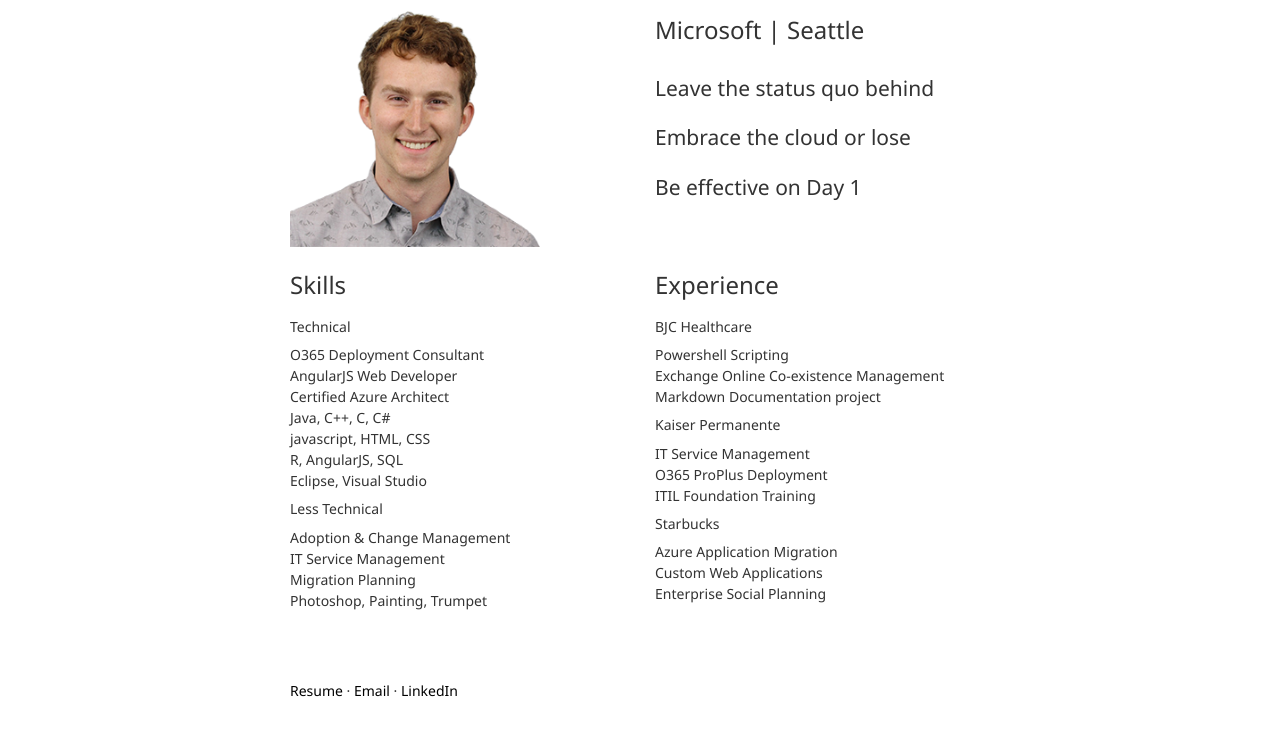
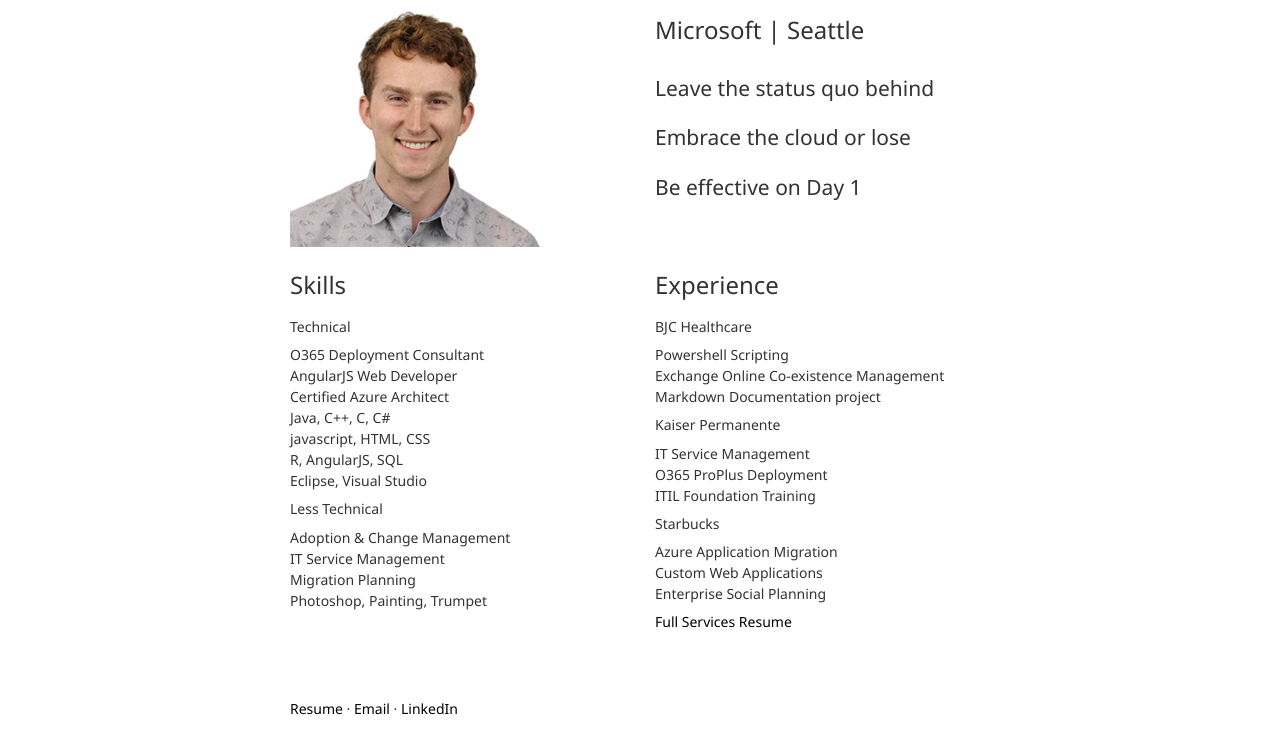
Before and after one commit to Charliewking/charliewking.github.io, a plain HTML site: page index.html in a window 1280 px wide. Shown: the part 172-921 px from the top of the page. Drawn offline with nearby package versions, Linux system fonts and the light colour scheme.

Commit message:
Inserting Services Resume
Placing a scrubbed services resume

```diff
--- a/index.html
+++ b/index.html
@@ -110,6 +110,7 @@
 					<li>Azure Application Migration</li>
 					<li>Custom Web Applications</li>
 					<li>Enterprise Social Planning</li>
+					<a href="backstage/servicesresume.pdf"><h5>Full Services Resume</h5></a>
 				</ul>
 			</div>
 	</div>
```
Also changed, not shown: 1 other file.
